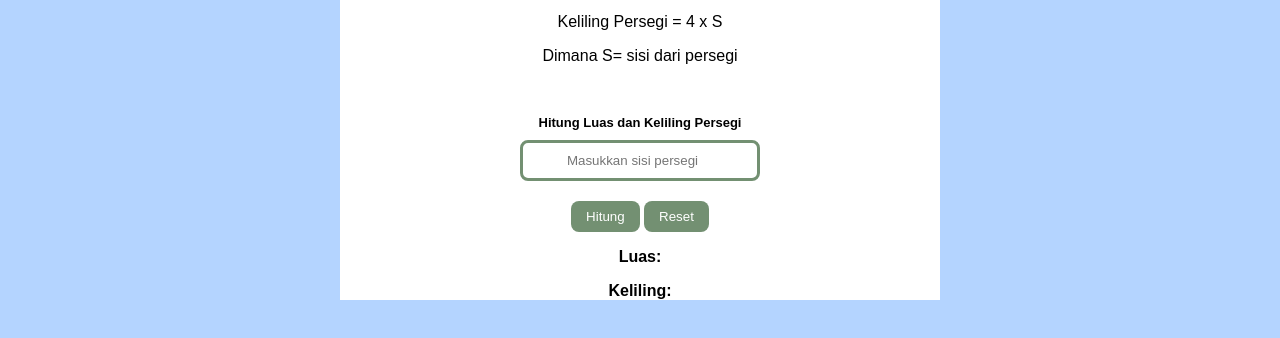
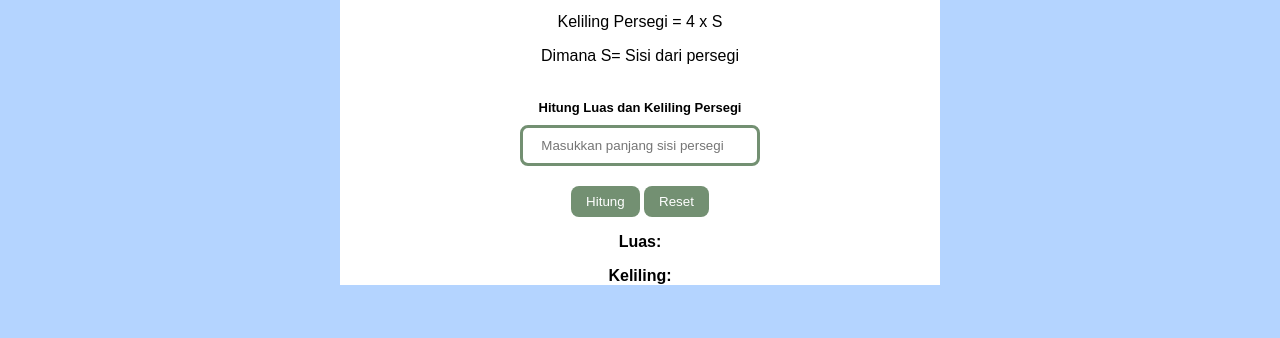
Before and after one commit to revou-fundamental-course/8-jan-24-Agung7320, a plain HTML site: page index.html in a window 1280 px wide. Shown: the part 418-756 px from the top of the page. Drawn offline with Linux system fonts and the light colour scheme.

Commit message:
final push

```diff
--- a/CSS/style.css
+++ b/CSS/style.css
@@ -43,11 +43,10 @@ img{
     background-color: white;
     text-align: center;
 
+}
 
-
-}
 .inputSection{
-    margin-top: 50px;
+    margin-top: 35px;
     display: flex;
     flex-direction: column;
     text-align: center;
--- a/index.html
+++ b/index.html
@@ -19,11 +19,11 @@
     <img src="Square.jpeg" alt="https://dikablogedu.files.wordpress.com/2017/09/bujur-sangkar.jpg?w=181&h=208">
     <p>Luas Persegi = S x S</p>
     <p>Keliling Persegi = 4 x S</p>
-    <P>Dimana S= sisi dari persegi</P>
+    <P>Dimana S= Sisi dari persegi</P>
 
     <div class="inputSection">
         <label for="squareSide" id="lblsquareSide">Hitung Luas dan Keliling Persegi</label>
-        <input type="number" id="squareSide" placeholder="Masukkan sisi persegi">
+        <input type="number" id="squareSide" placeholder="Masukkan panjang sisi persegi">
     </div>
 
     <div class="buttons">
```
